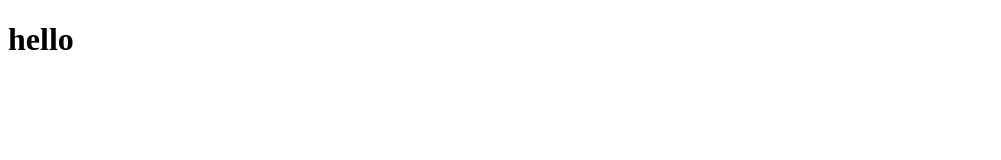
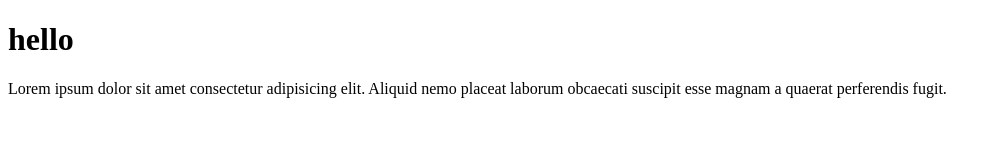
Before and after one commit to sedat355/git_deneme, a plain HTML site: page index.html in a window 1280 px wide. Shown: the whole page, without its empty margins (0-1001 px from the left). Drawn offline with Linux system fonts and the light colour scheme.

Commit message:
paragraf eklendi

```diff
--- a/index.html
+++ b/index.html
@@ -7,6 +7,7 @@
   </head>
   <body>
     <h1>hello</h1>
+    <p>Lorem ipsum dolor sit amet consectetur adipisicing elit. Aliquid nemo placeat laborum obcaecati suscipit esse magnam a quaerat perferendis fugit.</p>
 
 
 
```
